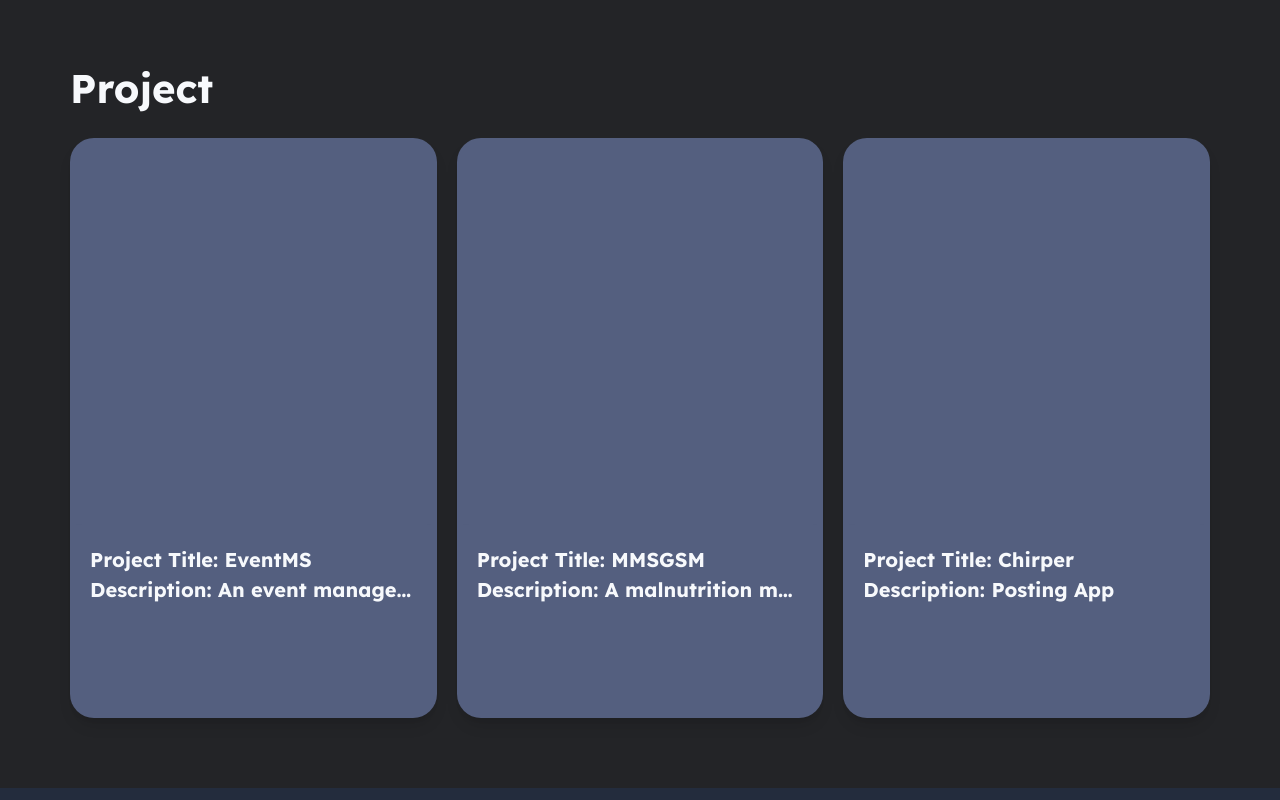
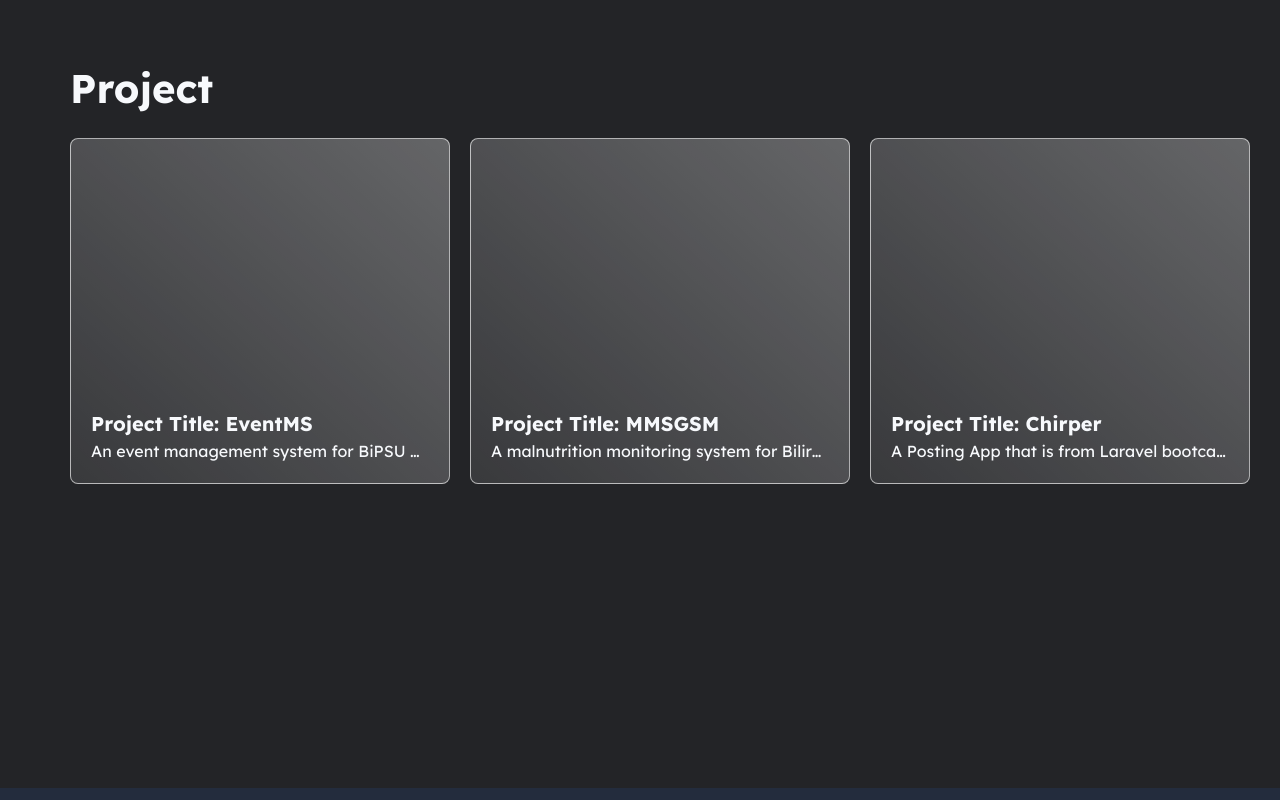
Before and after one commit to HarveyDangel/my-portfolio, a Next.js app: page / in a window 1280 px wide. Shown: the part 2400-3200 px from the top of the page. Built offline with nearby package versions, Linux system fonts and the light colour scheme.

Commit message:
update project section

```diff
--- a/src/app/components/contact.tsx
+++ b/src/app/components/contact.tsx
@@ -35,7 +35,7 @@ export default function Contact() {
 					</div>
 					<div className="flex items-center gap-[10px]">
 						<PhoneIcon className="size-[38px]" />
-						<p>+6390-9999-9999</p>
+						<p>+6396-7137-9690</p>
 					</div>
 				</div>
 
--- a/src/app/components/project.tsx
+++ b/src/app/components/project.tsx
@@ -1,3 +1,5 @@
+import Glasspane from "./glasspane";
+
 export default function Project() {
 	return (
 		<>
@@ -13,57 +15,70 @@ export default function Project() {
 				</div>
 
 				<div className="flex flex-col lg:flex-row lg:justify-between gap-[20px] w-full h-full">
+					{/* Project Cards*/}
+					<div className="flex h-auto lg:w-1/3 flex-grow flex-col rounded-[8px] transition delay-50 duration-300 ease-in-out hover:-translate-y-1 hover:scale-105 ">
+						<Glasspane>
+							{/* Image */}
 
-					{/* Project Cards*/}
-					<div className="flex h-auto min-h-[350px] lg:w-1/3 flex-grow flex-col overflow-hidden rounded-[24px] bg-[#545F7F] shadow-lg transition delay-50 duration-300 ease-in-out hover:-translate-y-1 hover:scale-105 hover:bg-[#545F7FDD]">
-						{/* Image */}
 							<div
 								className="flex min-h-[250px] h-2/3 w-full overflow-hidden text-center text-[220px]"
 								//  style={backgroundStyle}
 							></div>
 							{/* Details */}
-						<div className="h-min-[200px] flex h-auto flex-grow flex-col p-[20px] text-[20px] font-bold text-[#F7F9FC] shadow-md">
+							<div className="h-min-[200px] flex h-auto flex-grow flex-col text-[20px] font-bold text-[#F7F9FC]">
 								<p className="">
 									Project Title: <span>EventMS</span>
 								</p>
-							<p className="truncate">
-								Description: <span>An event management system</span>
+								<p className="truncate text-[16px] font-normal">
+									<span>An event management system for BiPSU Organization </span>
 								</p>
 							</div>
+						</Glasspane>
 					</div>
 
-					<div className="flex h-auto min-h-[350px] lg:w-1/3 flex-grow flex-col overflow-hidden rounded-[24px] bg-[#545F7F] shadow-lg transition delay-50 duration-300 ease-in-out hover:-translate-y-1 hover:scale-105 hover:bg-[#545F7FDD]">
+					<div className="flex h-auto lg:w-1/3 flex-grow flex-col rounded-[8px] transition delay-50 duration-300 ease-in-out hover:-translate-y-1 hover:scale-105 ">
+						<Glasspane>
 							{/* Image */}
+
 							<div
 								className="flex min-h-[250px] h-2/3 w-full overflow-hidden text-center text-[220px]"
 								//  style={backgroundStyle}
 							></div>
 							{/* Details */}
-						<div className="h-min-[200px] flex h-auto flex-grow flex-col p-[20px] text-[20px] font-bold text-[#F7F9FC] shadow-md">
+							<div className="h-min-[200px] flex h-auto flex-grow flex-col text-[20px] font-bold text-[#F7F9FC]">
 								<p className="">
 									Project Title: <span>MMSGSM</span>
 								</p>
-							<p className="truncate">
-								Description: <span>A malnutrition monitoring system</span>
+								<p className="truncate text-[16px] font-normal">
+									<span>
+										A malnutrition monitoring system for Biliran Provincial
+										Health Office
+									</span>
 								</p>
 							</div>
+						</Glasspane>
 					</div>
 
-					<div className="flex h-auto min-h-[350px] lg:w-1/3 flex-grow flex-col overflow-hidden rounded-[24px] bg-[#545F7F] shadow-lg transition delay-50 duration-300 ease-in-out hover:-translate-y-1 hover:scale-105 hover:bg-[#545F7FDD]">
+					<div className="flex h-auto lg:w-1/3 flex-grow flex-col rounded-[8px] transition delay-50 duration-300 ease-in-out hover:-translate-y-1 hover:scale-105 ">
+						<Glasspane>
 							{/* Image */}
+
 							<div
 								className="flex min-h-[250px] h-2/3 w-full overflow-hidden text-center text-[220px]"
 								//  style={backgroundStyle}
 							></div>
 							{/* Details */}
-						<div className="h-min-[200px] flex h-auto flex-grow flex-col p-[20px] text-[20px] font-bold text-[#F7F9FC] shadow-md">
+							<div className="h-min-[200px] flex h-auto flex-grow flex-col text-[20px] font-bold text-[#F7F9FC]">
 								<p className="">
 									Project Title: <span>Chirper</span>
 								</p>
-							<p className="truncate">
-								Description: <span>Posting App</span>
+								<p className="truncate text-[16px] font-normal">
+									<span>
+										A Posting App that is from Laravel bootcamp which allows users to post and share their stories
+									</span>
 								</p>
 							</div>
+						</Glasspane>
 					</div>
 				</div>
 			</div>
```
Lines whose indentation alone changed are shown as unchanged.
